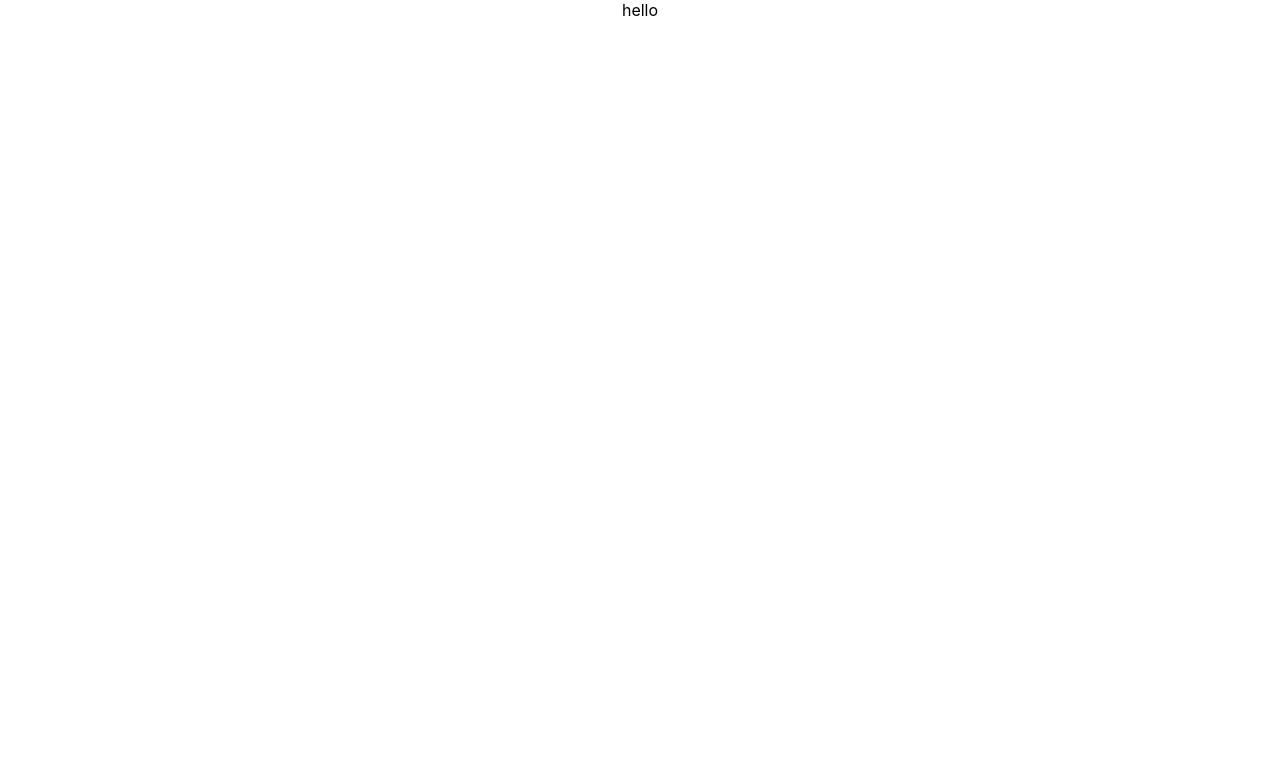
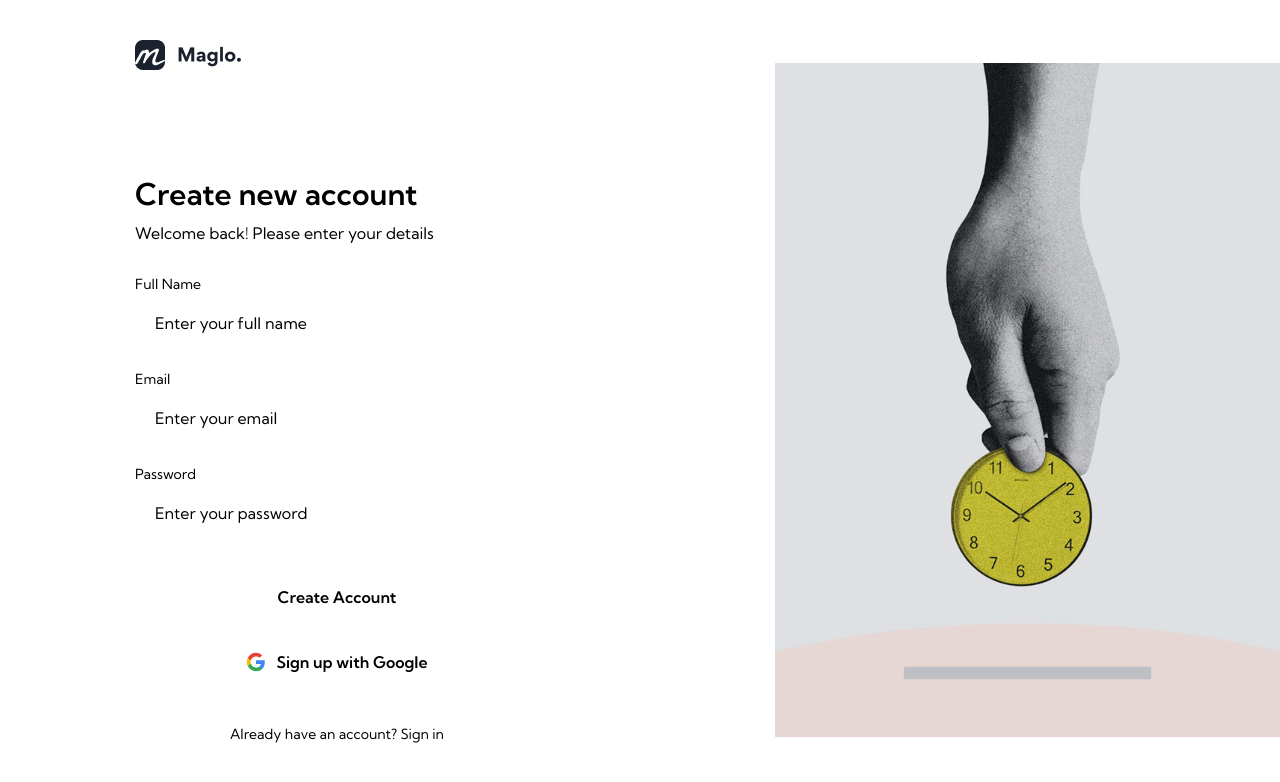
Before and after one commit to ilaydaozdemir/maglo, a React (Create React App) app: page /signin in a window 1280 px wide. Shown: the top 782 px of the page. Built offline with nearby package versions, Linux system fonts and the light colour scheme.

Commit message:
add signin page

```diff
--- a/src/App.js
+++ b/src/App.js
@@ -1,7 +1,9 @@
 import "./App.css";
+import SignIn from "./pages/SignIn/SignIn";
 
 function App() {
-  return <div className="App">hello</div>;
+  return <div className="App"><SignIn
+  ></SignIn></div>;
 }
 
 export default App;
--- a/src/pages/SignIn/SignIn.jsx
+++ b/src/pages/SignIn/SignIn.jsx
@@ -0,0 +1,110 @@
+import React, { useState } from 'react';
+import styles from './SignIn.module.css';
+import Logo from '../../assets/Logo.png';
+import SignInImage from '../../assets/SignIn.png';
+import Input from '../../components/Input/Input';
+import Button from '../../components/Button/Button';
+
+const SignIn = () => {
+  const [formData, setFormData] = useState({
+    fullName: '',
+    email: '',
+    password: ''
+  });
+
+  const handleInputChange = (e) => {
+    const { name, value } = e.target;
+    setFormData(prev => ({
+      ...prev,
+      [name]: value
+    }));
+  };
+
+  const handleCreateAccount = () => {
+    console.log('Create Account clicked', formData);
+    // Burada form submit işlemi yapılacak
+  };
+
+  const handleGoogleSignUp = () => {
+    console.log('Google Sign Up clicked');
+    // Burada Google OAuth işlemi yapılacak
+  };
+
+  const GoogleIcon = () => (
+    <svg width="20" height="20" viewBox="0 0 24 24">
+      <path fill="#4285F4" d="M22.56 12.25c0-.78-.07-1.53-.2-2.25H12v4.26h5.92c-.26 1.37-1.04 2.53-2.21 3.31v2.77h3.57c2.08-1.92 3.28-4.74 3.28-8.09z"/>
+      <path fill="#34A853" d="M12 23c2.97 0 5.46-.98 7.28-2.66l-3.57-2.77c-.98.66-2.23 1.06-3.71 1.06-2.86 0-5.29-1.93-6.16-4.53H2.18v2.84C3.99 20.53 7.7 23 12 23z"/>
+      <path fill="#FBBC05" d="M5.84 14.09c-.22-.66-.35-1.36-.35-2.09s.13-1.43.35-2.09V7.07H2.18C1.43 8.55 1 10.22 1 12s.43 3.45 1.18 4.93l2.85-2.22.81-.62z"/>
+      <path fill="#EA4335" d="M12 5.38c1.62 0 3.06.56 4.21 1.64l3.15-3.15C17.45 2.09 14.97 1 12 1 7.7 1 3.99 3.47 2.18 7.07l3.66 2.84c.87-2.6 3.3-4.53 6.16-4.53z"/>
+    </svg>
+  );
+  return (
+    <div className={styles.container}>
+      <div className={styles.leftSide}>
+        <div className={styles.logoContainer}>
+          <img src={Logo} alt="Logo" className={styles.logo} />
+        </div>
+
+        <div className={styles.content}>
+          <h1 className={styles.title}>Create new account</h1>
+          <p className={styles.subtitle}>Welcome back! Please enter your details</p>
+
+          <div className={styles.formContainer}>
+            <Input
+              type="text"
+              placeholder="Enter your full name"
+              name="fullName"
+              label="Full Name"
+              value={formData.fullName}
+              onChange={handleInputChange}
+            />
+            <Input
+              type="email"
+              placeholder="Enter your email"
+              name="email"
+              label="Email"
+              value={formData.email}
+              onChange={handleInputChange}
+            />
+            <Input
+              type="password"
+              placeholder="Enter your password"
+              name="password"
+              label="Password"
+              value={formData.password}
+              onChange={handleInputChange}
+            />
+          </div>
+
+          <div className={styles.buttonContainer}>
+            <Button
+              variant="primary"
+              onClick={handleCreateAccount}
+            >
+              Create Account
+            </Button>
+
+            <Button
+              variant="secondary"
+              onClick={handleGoogleSignUp}
+              icon={<GoogleIcon />}
+            >
+              Sign up with Google
+            </Button>
+          </div>
+
+          <div className={styles.signInLink}>
+            <div className={styles.signInText}>
+              <span className={styles.signInQuestion}>Already have an account?</span> <span className={styles.signInSpan}>Sign in</span>
+            </div>
+          </div>
+        </div>
+      </div>
+      <div className={styles.rightSide}>
+        <img src={SignInImage} alt="Sign In" className={styles.signInImage} />
+      </div>
+    </div>
+  );
+};
+
+export default SignIn;
--- a/src/pages/SignIn/SignIn.module.css
+++ b/src/pages/SignIn/SignIn.module.css
@@ -0,0 +1,154 @@
+.container {
+  display: flex;
+  height: 100vh;
+  width: 100%;
+  overflow: hidden;
+}
+
+.leftSide {
+  flex: 1;
+  padding: 0 135px;
+  display: flex;
+  flex-direction: column;
+  justify-content: flex-start;
+  align-items: flex-start;
+  overflow-y: auto;
+}
+
+.logoContainer {
+  margin-top: 40px;
+}
+
+.logo {
+  width: auto;
+  height: auto;
+  max-width: 200px;
+}
+
+.content {
+  margin-top: 105px;
+  display: flex;
+  flex-direction: column;
+  gap: 16px;
+  align-items: flex-start;
+  width: 100%;
+}
+
+.formContainer {
+  display: flex;
+  flex-direction: column;
+  gap: 25px;
+  margin-top: 20px;
+  width: 100%;
+}
+
+.buttonContainer {
+  display: flex;
+  flex-direction: column;
+  gap: 16px;
+  margin-top: 20px;
+  width: 100%;
+}
+
+.signInLink {
+  display: flex;
+  justify-content: center;
+  align-items: center;
+  margin-top: 24px;
+  text-align: center;
+}
+
+.signInText {
+  font-family: 'Kumbh Sans', sans-serif;
+  font-weight: 400;
+  font-style: normal;
+  font-size: 14px;
+  line-height: 100%;
+  color: var(--color-text-primary);
+  text-align: center;
+  width: 404px;
+}
+
+.signInQuestion {
+  color: var(--color-text-secondary);
+}
+
+.signInSpan {
+  font-family: 'Kumbh Sans', sans-serif;
+  font-weight: 500;
+  font-style: normal;
+  font-size: 14px;
+  line-height: 100%;
+  color: var(--color-text-primary);
+  position: relative;
+  cursor: pointer;
+}
+
+.signInSpan::after {
+  content: '';
+  position: absolute;
+  bottom: -2px;
+  left: 0;
+  width: 100%;
+  height: 3px;
+  background-color: var(--color-accent);
+  border-radius: 2px;
+}
+
+.title {
+  font-family: 'Kumbh Sans', sans-serif;
+  font-weight: 600;
+  font-style: normal;
+  font-size: 30px;
+  line-height: 100%;
+  color: var(--color-text-primary);
+  margin: 0;
+  text-align: left;
+}
+
+.subtitle {
+  font-family: 'Kumbh Sans', sans-serif;
+  font-weight: 400;
+  font-style: normal;
+  font-size: 16px;
+  line-height: 100%;
+  color: var(--color-text-secondary);
+  margin: 0;
+  text-align: left;
+}
+
+.rightSide {
+  flex: 1;
+  display: flex;
+  align-items: center;
+  justify-content: center;
+  background-color: var(--color-background-light);
+  overflow: hidden;
+}
+
+.signInImage {
+  width: 100%;
+  height: auto;
+  max-width: 100%;
+  object-fit: contain;
+}
+
+/* Responsive tasarım */
+@media (max-width: 768px) {
+  .container {
+    flex-direction: column;
+  }
+
+  .leftSide {
+    padding: 0 20px;
+  }
+
+  .content {
+    margin-top: 40px;
+  }
+
+  .rightSide {
+    order: -1;
+    min-height: 300px;
+  }
+}
```
